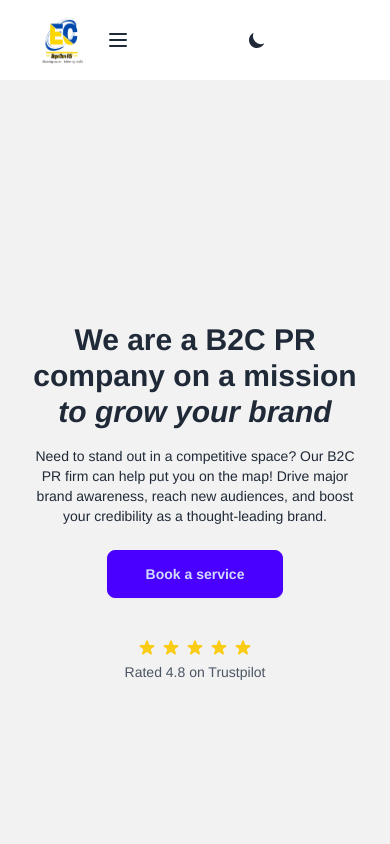
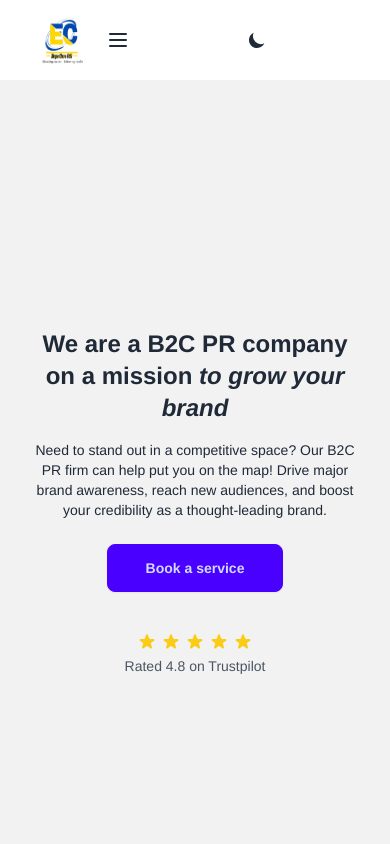
Before and after one commit to Edmondakwasi/expocore_pr, a React (Vite) app in the folder EPCPR/: page / in a window 390 px wide. Shown: the top 844 px of the page. Built offline with nearby package versions, Linux system fonts and the light colour scheme; a web font is replaced by a local one.

Commit message:
reduced the size of text on smaller screen

```diff
--- a/EPCPR/src/components/Hero.jsx
+++ b/EPCPR/src/components/Hero.jsx
@@ -34,7 +34,7 @@ const Hero = () => {
 
           {/* Text content with updated font */}
           <div className="text-center lg:text-left animate-slideUp w-full lg:w-1/2">
-            <h1 className="font-sans text-3xl md:text-4xl lg:text-6xl font-bold pb-4 lg:pb-8 animate-slideInLeft">
+            <h1 className="font-sans text-2xl md:text-4xl lg:text-6xl font-bold pb-4 lg:pb-8 animate-slideInLeft">
               We are a B2C PR <br className="hidden md:block" />
               company on a mission <br className="hidden md:block" />
               <i className="animate-fadeIn">to grow your brand</i>
```
